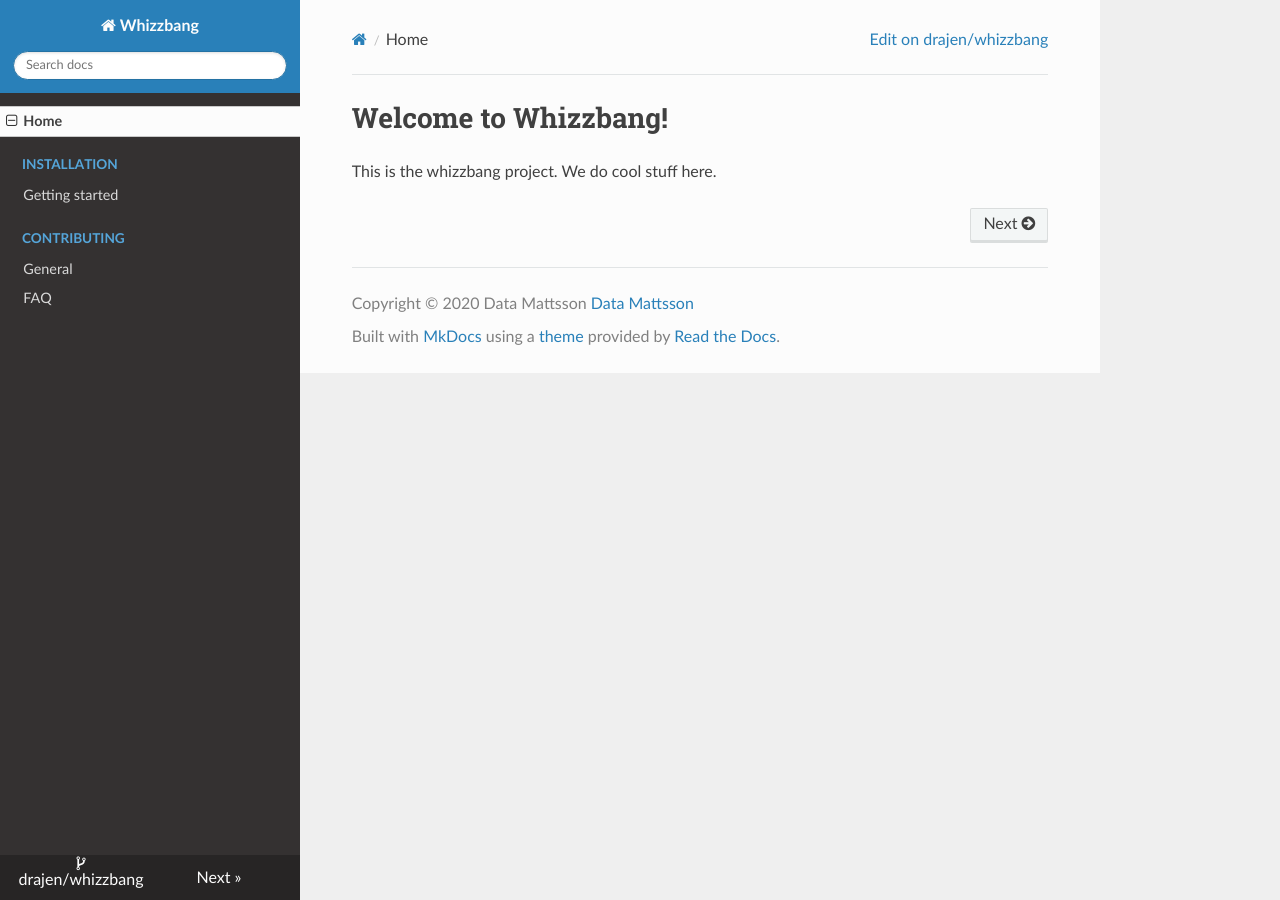
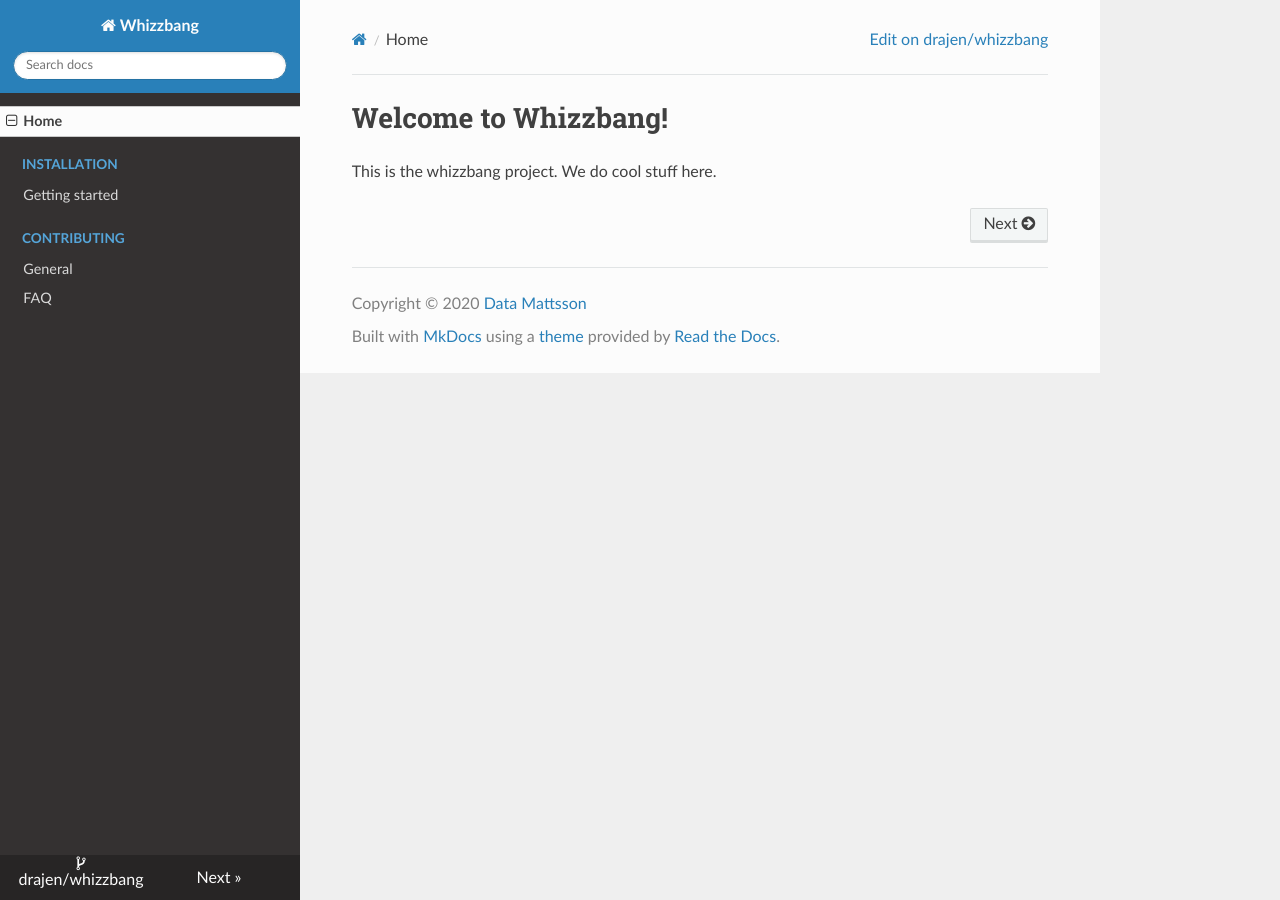
Before and after one commit to datamattsson/whizzbang, an MkDocs documentation site: the page built from docs/index.md, in a window 1280 px wide. Built offline with MkDocs 1.6.1, drawn with Linux system fonts in a browser that asks for light colours; nearby versions of some CDN libraries; old or Windows-style settings are respelled for this version of MkDocs.

```diff
--- a/mkdocs.yml
+++ b/mkdocs.yml
@@ -1,19 +1,12 @@
 site_name: Whizzbang
 theme: 'readthedocs'
 markdown_extensions:
-    - toc:
-        permalink: True
-    - admonition
-    - smarty
-    - wikilinks
-    - codehilite
-site_favicon: 'images/favicon.ico'
+  - toc:
+      permalink: True
 extra:
   palette:
       primary: '#087da1'
       accent: '#00a889'
-  font:
-      text: 'Source Sans Pro'
   social:
     - type: 'github'
       link: 'https://github.com/drajen'
@@ -21,11 +14,11 @@ extra:
       link: 'https://twitter.com/datamattsson'
 repo_name: 'drajen/whizzbang'
 repo_url: 'https://github.com/drajen/whizzbang'
-copyright: 'Copyright © 2020 Data Mattsson <a href="https://datamattsson.io">Data Mattsson</a>'
+copyright: 'Copyright © 2020 <a href="https://datamattsson.io">Data Mattsson</a>'
 google_analytics:
   - 'UA-79554149-3'
   - 'auto'
-pages:
+nav:
   - Home: 'index.md'
   - Installation:
       - 'Getting started': 'installation/gettingstarted.md'
```
